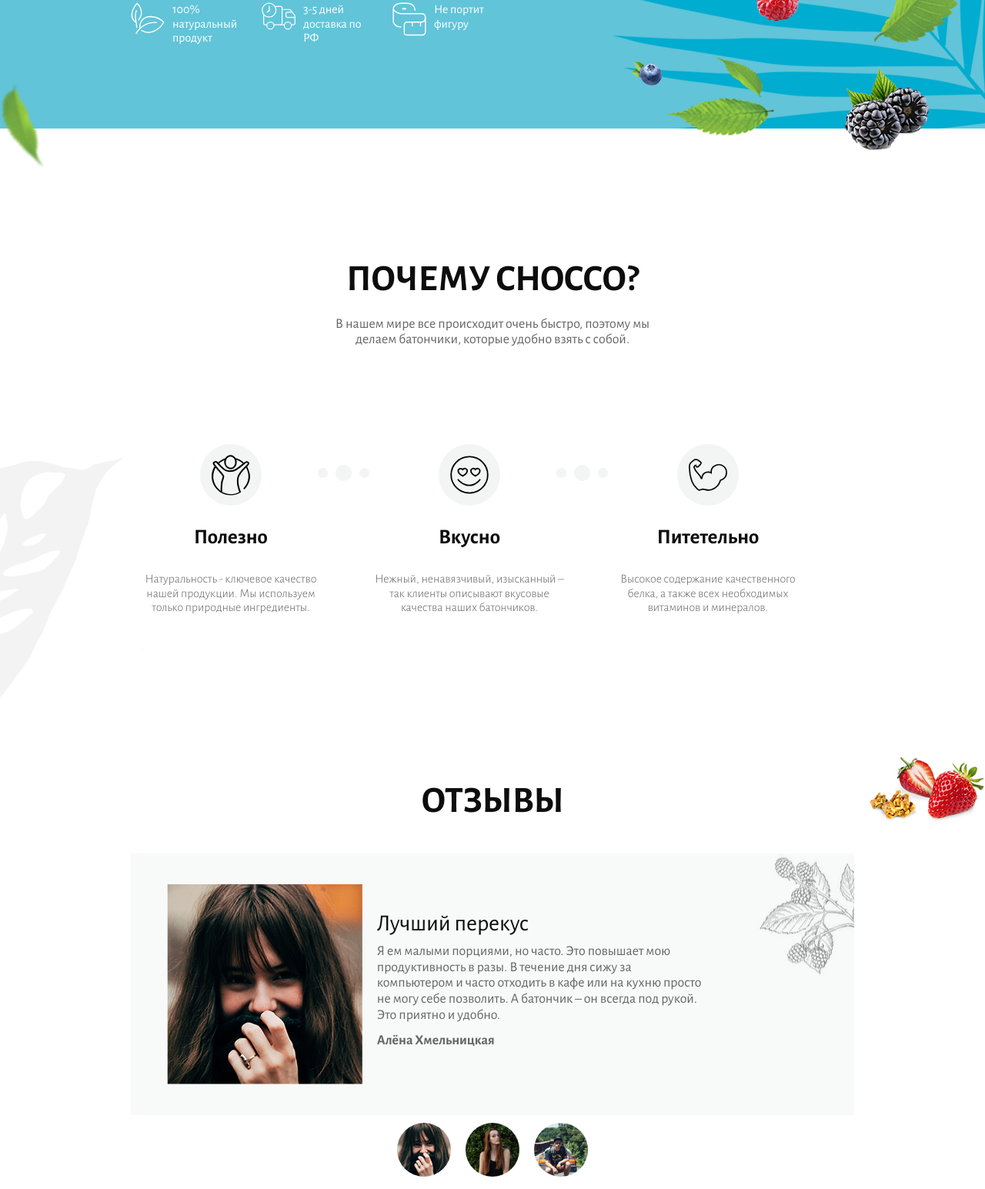
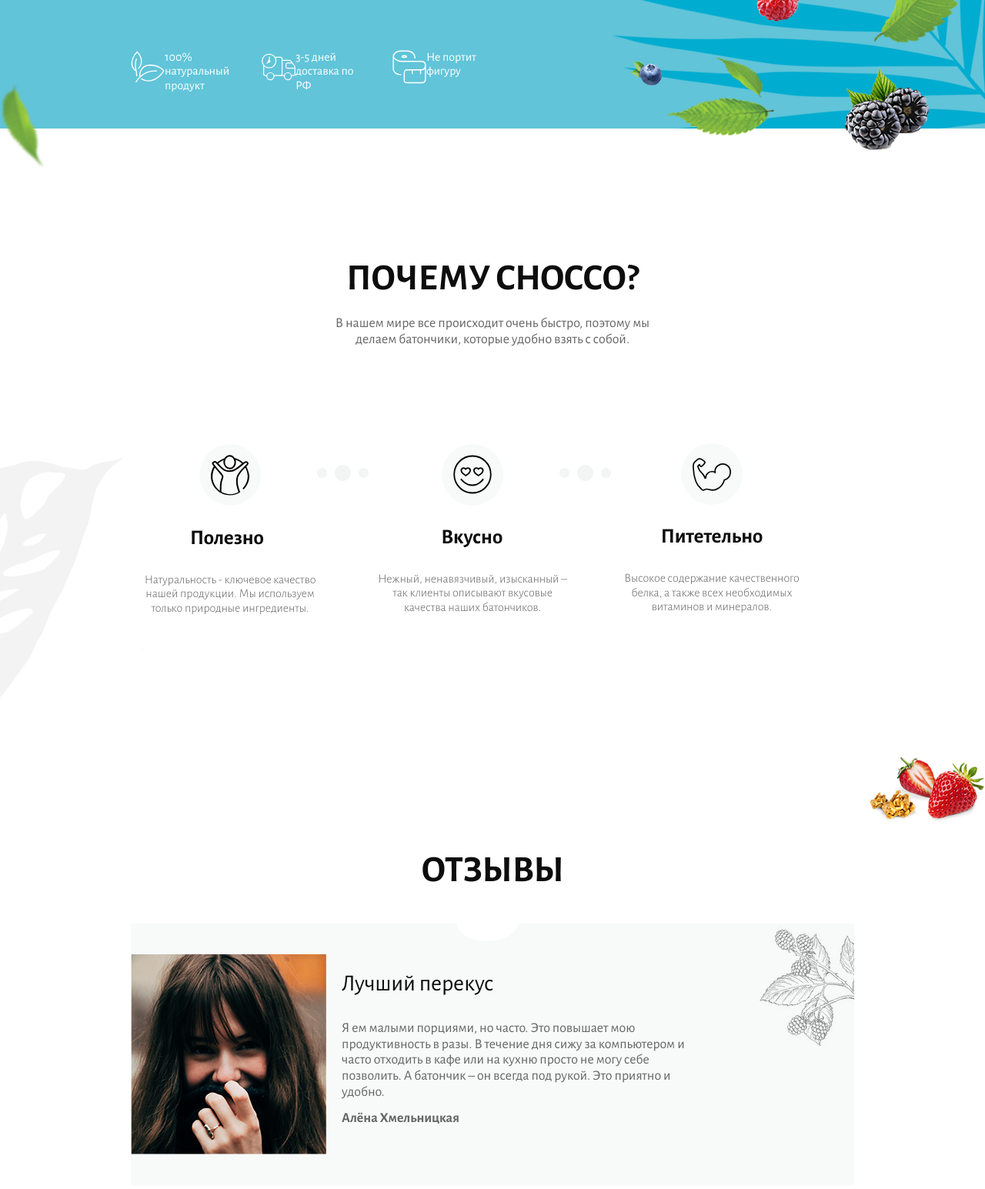
Before and after one commit to kerryks/chocco, a plain HTML site: page index.html in a window 1280 px wide. Shown: the part 633-2178 px from the top of the page at 77% size. Drawn offline with Linux system fonts and the light colour scheme.

Commit message:
corrections of mistakes

```diff
--- a/css/blocks/advantages.scss
+++ b/css/blocks/advantages.scss
@@ -14,22 +14,23 @@
   display: flex;
   flex-flow: column;
   align-items: center;
+  justify-content: center;
 }
 
 .advantages__title {
-  width: 410px;
+  max-width: 410px;
   margin-bottom: 100px;
+}
 
-  h2 {
-    text-align: center;
-    margin-bottom: 20px;
-  }
+.advantages__head {
+  text-align: center;
+  margin-bottom: 20px;
+}
 
-  p {
+.advantages__desc {
   text-align: center;
   font-size: 18px;
   font-weight: 400;
   color: $dark-grey;
   font-weight: 400;
-  }
 }
--- a/css/blocks/desc.scss
+++ b/css/blocks/desc.scss
@@ -1,3 +1,7 @@
+.desc {
+  margin-bottom: 5%;
+}
+
 .desc__list {
   display: flex;
 }
@@ -14,24 +18,11 @@
 }
 
 .desc__pic {
-  color: $white;
-  flex-shrink: 0;
   width: 44px;
   height: 44px;
-  margin-right: 10px;
-  background-color: $white;
-  position: relative;
-  mask-repeat: no-repeat;
+  flex-shrink: 0;
+  fill: none;
+  stroke: $white;
+  stroke-width: 0.5;
+  stroke-miterlimit: 10;
 }
-
-.desc__pic--sheet {
-  mask-image: url(/img/welcome/icon/sheet-icon.svg);
-
-}
-.desc__pic--car {
-  mask-image: url(/img/welcome/icon/car.svg);
-}
-
-.desc__pic--roulette {
-  mask-image: url(/img/welcome/icon/roulette.svg);
-}
--- a/css/blocks/plus.scss
+++ b/css/blocks/plus.scss
@@ -24,8 +24,7 @@
   margin-right: 60px;
 }
 
-.plus__item:last-child
-.plus__img:after {
+.plus__item:last-child .plus__img:after {
   display: none;
 }
 
@@ -37,14 +36,11 @@
 
 .plus__head {
   width: 250px;
+  font-weight: 600;
+  font-size: 27px;
+  margin-bottom: 30px;
+}
 
-  h4 {
-    font-weight: 600;
-    font-size: 27px;
-    margin-bottom: 30px;
-  }
-
-}
 .plus__text {
   font-weight: 300;
   color: $dark-grey;
--- a/css/blocks/reviews.scss
+++ b/css/blocks/reviews.scss
@@ -1,3 +1,10 @@
+.reviews__container {
+  display: flex;
+  justify-content: center;
+  flex-direction: column;
+  height: 100%;
+}
+
 .reviews {
   display: flex;
   justify-content: flex-start;
@@ -23,42 +30,51 @@
 }
 
 .reviews__head {
-  margin-top: 5%;
   margin-bottom: 40px;
 }
 
 .reviews__item {
   display: flex;
-  height: 340px;
+  min-height: 340px;
   flex-direction: row;
   align-items: center;
-  background-image: url(../img/reviews/bg-rev.png);
+  background-image: url(../img/reviews/reviews-img.png);
   background-repeat: no-repeat;
-  background-size: auto 345px;
-  background-position: center center;
+  background-color: $grey;
+  background-position: top right;
   position: relative;
-
+  margin-bottom: 20px;
 }
 
-.reviews__pic {
-  margin-left: 5%;
+.reviews__item::before {
+  content: "";
+  display: block;
+  position: absolute;
+  left: 45%;
+  bottom: 93%;
+  width: 80px;
+  height: 25px;
+  border-radius: 0 0 50% 50% / 0 0 100% 100%;
+  background: $white;
 }
 
 .reviews__desc {
-  margin-left: 2%;
+  margin-left: 20px;
   text-align: left;
-  width: 45%;
+  width: 460px;
+}
+
+.reviews__title {
+  font-size: 30px;
+  font-weight: 400;
+  margin-bottom: 30px;
 }
 
 .reviews__text {
-
-  h4 {
-    font-size: 30px;
-    font-weight: 400;
-    margin-bottom: 2%;
+  margin-bottom: 30px;
 }
 
-  p,
+.reviews__text,
 .reviews__name {
   color: $dark-grey;
   font-size: 18px;
@@ -69,7 +85,6 @@
 .reviews__name {
   font-weight: 600;
 }
-}
 
 .reviews__list {
   display: flex;
@@ -77,7 +92,13 @@
 }
 
 .reviews__img {
-  margin: 1% 1%;
+  margin-right: 13px;
+}
+
+.reviews__img_active {
+  //border: 6px solid $green;
+  border-radius: 50%;
+  box-shadow: 0 0 0 6px $green;
 }
 
 .reviews__img--list {
@@ -85,4 +106,5 @@
   height: 70px;
   border-radius: 50%;
   object-fit: cover;
+  display: block;
 }
--- a/css/blocks/welcome.scss
+++ b/css/blocks/welcome.scss
@@ -26,6 +26,12 @@
 .welcome__container {
   display: flex;
   justify-content: flex-start;
+  flex-flow: column;
+}
+
+.welcome__intro {
+  display: flex;
   align-items: center;
-  flex-flow: wrap;
+  flex: 1;
+  width: 100%;
 }
--- a/css/layout/basis.scss
+++ b/css/layout/basis.scss
@@ -25,6 +25,8 @@ body {
 .container {
   max-width: 940px;
   margin: 0 auto;
+  width: 100%;
+  height: 100%;
 }
 
 .section {
@@ -72,3 +74,8 @@ button {
   cursor: pointer;
   color: inherit;
 }
+
+img {
+  max-width: 100%;
+  max-height: 100%;
+}
--- a/css/main.scss
+++ b/css/main.scss
@@ -2,7 +2,7 @@
 $white: #fff;
 $black: #0d0d0d;
 $green: #0f5a47;
-$grey: #f2f5f4;
+$grey: #f8faf9;
 $blue: #61c4d9;
 $dark-grey: #666666;
 
--- a/index.html
+++ b/index.html
@@ -50,28 +50,58 @@
 
     <section class="section welcome">
       <div class="container welcome__container">
+        <div class="welcome__intro">
           <div class="order">
             <div class="order__head">
               <h1 class="order__desc">натуральные шоколадные батончики</h1>
-            <p>Наши батончики идеально подходят для тех, кто следит за своим здоровьем</h5>
+              <p class="order__text">Наши батончики идеально подходят для тех, кто следит за своим здоровьем</p>
             </div>
             <a href="#" class="order__btn">заказать</a>
           </div>
           <div class="bar-img">
             <img src="./img/welcome/Bar.png" alt="Батончики">
           </div>
+        </div>
         <div class="desc">
           <ul class="desc__list">
             <li class="desc__item">
-              <div  class="desc__pic desc__pic--sheet"></div>
+              <svg class="desc__pic" xmlns="http://www.w3.org/2000/svg" xmlns:xlink="http://www.w3.org/1999/xlink"
+                x="0px" y="0px" viewBox="0 0 16 15.2">
+                <path d="M2.4,14.8c0,0,2.9-5.9,9.9-5.3" />
+                <path d="M4.3,12.2c0,0-0.8-5.4,5.1-5.5c4.5,0.3,6.1,2.7,6.1,2.7s-2,4.3-7,4.8c-1.6,0.1-3.6-1-3.6-1" />
+                <path d="M2.8,12c0,0-0.1-2.2-0.4-3.2S2,5.2,2.7,3.7" />
+                <path d="M2.3,9.3c0,0-2-1-1.8-3.8s2.5-5,2.5-5s4.1,3.7,0.6,7.9" />
+              </svg>
               <p class="desc__text">100% натуральный продукт</p>
             </li>
             <li class="desc__item">
-                <div  class="desc__pic desc__pic--car"></div>
+              <svg class="desc__pic" xmlns="http://www.w3.org/2000/svg" xmlns:xlink="http://www.w3.org/1999/xlink"
+                x="0px" y="0px" viewBox="0 0 18.2 14.8">
+                <path d="M11.2,3.8h3.6c0,0,0.4,0,0.9,0.5c0.2,0.2,0.4,0.5,0.7,0.9c0.5,0.7,1.1,1.4,1.1,1.4s0.4,0.4,0.4,1.1
+               s0,3.5,0,3.5S18,12,16.8,12c-0.2,0-0.8,0-0.8,0" />
+                <circle cx="4.7" cy="12.4" r="1.9" />
+                <circle cx="14.1" cy="12.4" r="1.9" />
+                <circle cx="4" cy="4.2" r="3.7" />
+                <polyline points="2.7,5.5 4.1,4.4 4.1,1.9 		" />
+                <circle cx="4" cy="4.4" r="0.5" />
+                <path d="M17.7,8.1h-4c0,0-0.6-0.1-0.6-0.8s0-1.5,0-1.5s0-0.5,0.7-0.5c0.8,0,2.5,0,2.5,0" />
+                <line x1="12.2" y1="12" x2="10" y2="12" />
+                <path d="M1.1,6.5v4.8c0,0,0,0.7,0.8,0.7s0.9,0,0.9,0" />
+                <path d="M6.6,12h3.5c0,0,0.9,0.1,0.9-0.9S11,3,11,3s0-0.8-0.9-0.8s-2.9,0-2.9,0" />
+              </svg>
               <p class="desc__text">3-5 дней доставка по РФ</p>
             </li>
             <li class="desc__item">
-                <div class="desc__pic desc__pic--roulette"></div>
+              <svg class="desc__pic" xmlns="http://www.w3.org/2000/svg" xmlns:xlink="http://www.w3.org/1999/xlink"
+                x="0px" y="0px" viewBox="0 0 15.2 15.2">
+                <path
+                  d="M10.1,3.8c0,0,0.3-3.4-3.8-3.4c-3.2,0-2.5,0-2.5,0S1,0.4,0.4,2.6c0,2,0,5.7,0,6.1S1,11.1,4,11.1" />
+                <path d="M14.8,6.8c0,0,0,4.6,0,6.3s-1.6,1.6-1.6,1.6s-5,0-6.4,0s-1.5-0.8-1.5-0.8s0-1.7,0-3.4
+		s1.2-1.6,1.2-1.6s4.7,0,6.2,0S14.8,8.2,14.8,6.8s-1.4-1.7-1.4-1.7s-7.4,0-9.3,0S0.9,3.7,0.9,3.7L0.4,3.2" />
+                <line x1="8.9" y1="10.8" x2="8.9" y2="9" />
+                <line x1="12.6" y1="10.8" x2="12.6" y2="8.9" />
+                <ellipse cx="5.3" cy="2.9" rx="1" ry="0.4" />
+              </svg>
               <p class="desc__text">Не портит фигуру</p>
             </li>
           </ul>
@@ -82,68 +112,55 @@
     <section class="section advantages">
       <div class="container advantages__container">
         <div class="advantages__title">
-          <h2>почему chocco?</h2>
-          <p>В нашем мире все происходит очень быстро, поэтому мы делаем батончики, которые удобно взять с собой.</p>
+          <h2 class="advantages__head">почему chocco?</h2>
+          <p class="advantages__desc">В нашем мире все происходит очень быстро, поэтому мы делаем батончики, которые
+            удобно взять с собой.</p>
         </div>
         <ul class="plus">
           <li class="plus__item">
             <div class="plus__img">
               <img src="./img/advantages/icon/man.svg" alt="" class="plus__icon">
             </div>
-            <div class="plus__desc">
-              <div class="plus__head">
-                <h4>Полезно</h4>
+            <div class="plus__head">Полезно</div>
             <p class="plus__text">Натуральность - ключевое качество
               нашей продукции. Мы используем
               только природные ингредиенты.
             </p>
-              </div>
-            </div>
+
           </li>
           <li class="plus__item">
             <div class="plus__img">
               <img src="./img/advantages/icon/smile.svg" alt="" class="plus__icon">
             </div>
-            <div class="plus__desc">
-              <div class="plus__head">
-                <h4>Вкусно</h4>
+            <div class="plus__head">Вкусно</div>
             <p class="plus__text">Нежный, ненавязчивый, изысканный –
               так клиенты описывают вкусовые
               качества наших батончиков.
             </p>
-              </div>
-            </div>
           </li>
           <li class="plus__item">
             <div class="plus__img">
               <img src="./img/advantages/icon/hand.svg" alt="" class="plus__icon">
             </div>
-            <div class="plus__desc">
-              <div class="plus__head">
-                <h4>Питетельно</h4>
+            <div class="plus__head">Питетельно</div>
             <p class="plus__text">Высокое содержание качественного
               белка, а также всех необходимых
               витаминов и минералов.
             </p>
-              </div>
-            </div>
           </li>
         </ul>
       </div>
     </section>
 
     <section class="section reviews">
-      <div class="container reviws__container">
-        <div class="reviews__head">
-          <h2>Отзывы</h2>
-        </div>
+      <div class="container reviews__container">
+        <h2 class="reviews__head">Отзывы</h2>
         <div class="reviews__main">
           <div class="reviews__item">
             <img src="./img/reviews/main_photo.png" alt="Фото" class="reviews__pic">
             <div class="reviews__desc">
-              <div class="reviews__text">
-                <h4>Лучший перекус</h4>
-                <p>Я ем малыми порциями, но часто. Это повышает мою продуктивность в разы. В течение дня сижу за
+              <div class="reviews__title">Лучший перекус</div>
+                <p class="reviews__text">Я ем малыми порциями, но часто. Это повышает мою продуктивность в разы. В течение дня сижу за
                   компьютером
                   и часто отходить в кафе или на кухню просто не могу себе позволить. А батончик – он всегда под рукой.
                   Это приятно
@@ -154,7 +171,7 @@
             </div>
           </div>
           <ul class="reviews__list">
-            <li class="reviews__img">
+            <li class="reviews__img reviews__img_active">
               <img src="./img/reviews/people/maingirl.png" alt="фото" class="reviews__img--list">
             </li>
             <li class="reviews__img">
@@ -164,7 +181,6 @@
               <img src="./img/reviews/people/man.png" alt="фото" class="reviews__img--list">
             </li>
           </ul>
-        </div>
         </div>
     </section>
 
```
Also changed, not shown: css/blocks/order.scss (+13 -6 lines), css/main.css, img/reviews/bg-rev.png (deleted), img/reviews/reviews-img.png (added), img/welcome/icon/car.svg (deleted), img/welcome/icon/roulette.svg (deleted), img/welcome/icon/sheet-icon.svg (deleted), 1 other file. Lines whose indentation alone changed are shown as unchanged.
